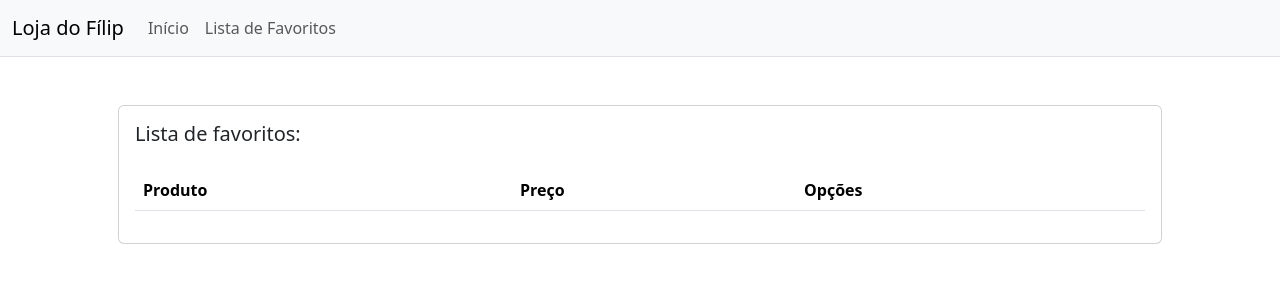
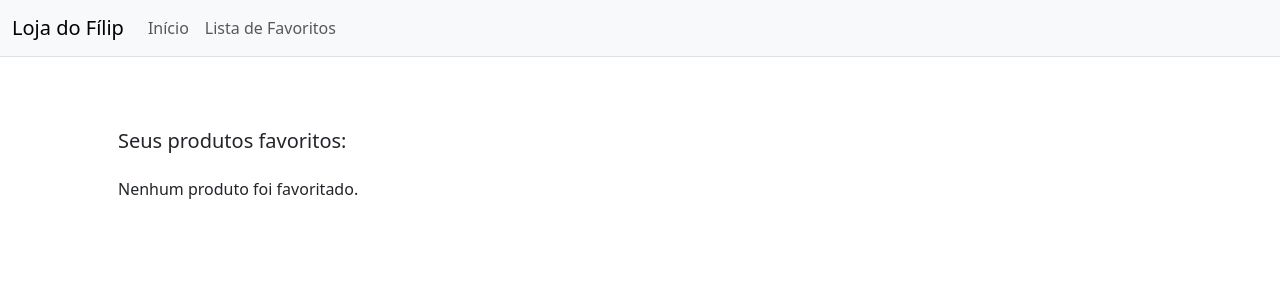
Before and after one commit to filipanselmo11/web-academy-t4, a Next.js app in the folder 14-gerenciamento-de-estado/loja-filip-gerenciamento-estado/: page /favoritos in a window 1280 px wide. Shown: the top 300 px of the page. Built offline with nearby package versions, Linux system fonts and the light colour scheme.

Commit message:
feat: Vamos praticar - Context API no layout

```diff
--- a/14-gerenciamento-de-estado/loja-filip-gerenciamento-estado/src/app/components/ItemFavorito/ItemFavorito.tsx
+++ b/14-gerenciamento-de-estado/loja-filip-gerenciamento-estado/src/app/components/ItemFavorito/ItemFavorito.tsx
@@ -1,19 +1,18 @@
+"use client";
+import { useFavoritosContext } from "@/app/state/FavoritosProvider/FavoritosProvider";
 
 interface ItemfavoritosProps {
   itemFavorito: Produto;
-  setFavoritos: React.Dispatch<React.SetStateAction<Produto[]>>;
 };
 
 export default function ItemFavorito({
   itemFavorito,
-  setFavoritos
 }: ItemfavoritosProps) {
-  const removerFavorito = (id: string) => {
-    setFavoritos((favoritos) => favoritos.filter((item) => item.id !== id));
-  };
+
+  const { removerFavorito } = useFavoritosContext();
 
   return (
-    <tr key={itemFavorito.id}>
+    <>
       <td>
         {itemFavorito.nome}
       </td>
@@ -22,11 +21,12 @@ export default function ItemFavorito({
       </td>
       <td>
         <button
+          type="button"
           onClick={() => removerFavorito(itemFavorito.id)}
           className="btn btn-danger btn-sm">
           Remover
         </button>
       </td>
-    </tr>
+    </>
   );
 }
--- a/14-gerenciamento-de-estado/loja-filip-gerenciamento-estado/src/app/components/ListagemFavoritos/ListagemFavoritos.tsx
+++ b/14-gerenciamento-de-estado/loja-filip-gerenciamento-estado/src/app/components/ListagemFavoritos/ListagemFavoritos.tsx
@@ -1,22 +1,21 @@
+"use client";
 import ItemFavorito from "../ItemFavorito/ItemFavorito";
 
-
-interface ListagemFavoritosProps {
-  produtosFavoritos: Produto[];
-  setFavoritos: React.Dispatch<React.SetStateAction<Produto[]>>;
-};
+interface IListagemFavoritosProps {
+  itensFavoritos: Produto[];
+}
 
 export default function ListagemFavoritos({
-  produtosFavoritos,
-  setFavoritos,
-}: ListagemFavoritosProps) {
-
+  itensFavoritos,
+}: IListagemFavoritosProps) {
   return (
-    <div className="card mb-4">
-      <div className="row card-body">
-        <h5 className="card-title mb-4 fw-light">
-          Lista de favoritos:
-        </h5>
+    // <div className="card mb-4">
+    //   <div className="row card-body">
+    //     <h5 className="card-title mb-4 fw-light">
+    //       Lista de favoritos:
+    //     </h5>
+    //   </div>
+    // </div>
     <div className="table-responsive">
       <table className="table">
         <thead>
@@ -27,16 +26,13 @@ export default function ListagemFavoritos({
           </tr>
         </thead>
         <tbody>
-              {produtosFavoritos.map((item) => (
-                <ItemFavorito
-                  key={item.id}
-                  itemFavorito={item}
-                  setFavoritos={setFavoritos}/>
+          {itensFavoritos.map((itemFavorito) => (
+            <tr key={itemFavorito.id}>
+              <ItemFavorito itemFavorito={itemFavorito} />
+            </tr>
           ))}
         </tbody>
       </table>
     </div>
-      </div>
-    </div>
   );
 }
--- a/14-gerenciamento-de-estado/loja-filip-gerenciamento-estado/src/app/components/ListagemProdutos/ListagemProdutos.tsx
+++ b/14-gerenciamento-de-estado/loja-filip-gerenciamento-estado/src/app/components/ListagemProdutos/ListagemProdutos.tsx
@@ -1,7 +1,4 @@
-import { useContext } from "react";
 import CardProduto from "../CardProduto/CardProduto";
-import ResumoFavorito from "../ResumoFavoritos/ResumoFavoritos";
-
 
 interface ListagemProdutoProps {
   produtos: Produto[];
@@ -24,7 +21,6 @@ export default function ListagemProdutos({
           />
         ))}
       </div>
-      <ResumoFavorito/>
     </>
   );
 }
--- a/14-gerenciamento-de-estado/loja-filip-gerenciamento-estado/src/app/components/ResumoFavoritos/ResumoFavoritos.tsx
+++ b/14-gerenciamento-de-estado/loja-filip-gerenciamento-estado/src/app/components/ResumoFavoritos/ResumoFavoritos.tsx
@@ -1,29 +1,20 @@
-import { useContext } from "react";
-import CardProduto from "../CardProduto/CardProduto";
-import { useFavoritosContext } from "@/app/state/FavoritosProvider/FavoritosProvider";
+"use client";
 
-// interface ResumoFavoritoProps {
-//   favoritos: Produto[];
-//   setFavoritos: React.Dispatch<React.SetStateAction<Produto[]>>;
-// };
+import ListagemFavoritos from "../ListagemFavoritos/ListagemFavoritos";
 
-export default function ResumoFavorito() {
+interface ResumoFavoritoProps {
+  produtos: Produto[];
+}
 
-  const { favoritos } = useFavoritosContext();
-
+export default function ResumoFavorito({ produtos }: ResumoFavoritoProps) {
   return (
     <div className="mt-4">
-      <h5 className="mb-4">
-        Seus produtos favoritos:
-      </h5>
-      <div className="row row-cols-1 row-cols-md-2 row-cols-lg-4 g-3">
-        {favoritos.map((produto) => (
-          <CardProduto
-            key={produto.id}
-            produto={produto}
-          />
-        ))}
-      </div>
+      <h5 className="mb-4">Seus produtos favoritos:</h5>
+      {produtos.length > 0 ? (
+        <ListagemFavoritos itensFavoritos={produtos} />
+      ) : (
+        <p>Nenhum produto foi favoritado.</p>
+      )}
     </div>
   );
 }
--- a/14-gerenciamento-de-estado/loja-filip-gerenciamento-estado/src/app/favoritos/page.tsx
+++ b/14-gerenciamento-de-estado/loja-filip-gerenciamento-estado/src/app/favoritos/page.tsx
@@ -1,19 +1,15 @@
 "use client";
 
-import { useState } from "react";
-import ListagemFavoritos from "../components/ListagemFavoritos/ListagemFavoritos";
+import ResumoFavorito from "../components/ResumoFavoritos/ResumoFavoritos";
+import { useFavoritosContext } from "../state/FavoritosProvider/FavoritosProvider";
 
-export default function Favoritos() {
-
-  const [favoritos, setFavoritos] = useState<Produto[] | []>([]);
+export default function Favoritos () {
+  const { favoritos } = useFavoritosContext();
 
   return (
     <main>
       <div className="container p-5">
-        <ListagemFavoritos
-          produtosFavoritos={favoritos}
-          setFavoritos={setFavoritos}
-        />
+        <ResumoFavorito produtos={favoritos}/>
       </div>
     </main>
   );
--- a/14-gerenciamento-de-estado/loja-filip-gerenciamento-estado/src/app/layout.tsx
+++ b/14-gerenciamento-de-estado/loja-filip-gerenciamento-estado/src/app/layout.tsx
@@ -2,7 +2,7 @@ import type { Metadata } from "next";
 import "bootstrap/dist/css/bootstrap.min.css";
 import Navbar from "./components/Navbar/Navbar";
 import BootstrapClient from "./components/BootstrapClient";
-
+import { FavoritosProvider } from "./state/FavoritosProvider/FavoritosProvider";
 
 export const metadata: Metadata = {
   title: "Loja do Fílip Gerenciamento de Estado",
@@ -16,9 +16,11 @@ export default function RootLayout({
   return (
     <html lang="pt-br">
       <body>
-        <Navbar />
-        {children}
-        <BootstrapClient/>
+        <FavoritosProvider>
+          <Navbar />
+          {children}
+          <BootstrapClient />
+        </FavoritosProvider>
       </body>
     </html>
   );
--- a/14-gerenciamento-de-estado/loja-filip-gerenciamento-estado/src/app/page.tsx
+++ b/14-gerenciamento-de-estado/loja-filip-gerenciamento-estado/src/app/page.tsx
@@ -9,9 +9,7 @@ export default function App() {
   return (
     <main>
       <div className="container p-5">
-        <FavoritosProvider>
-          <ListagemProdutos produtos={produtos} />
-        </FavoritosProvider>
+        <ListagemProdutos produtos={produtos} />
       </div>
     </main>
   );
--- a/14-gerenciamento-de-estado/loja-filip-gerenciamento-estado/src/app/state/FavoritosProvider/FavoritosProvider.tsx
+++ b/14-gerenciamento-de-estado/loja-filip-gerenciamento-estado/src/app/state/FavoritosProvider/FavoritosProvider.tsx
@@ -5,11 +5,15 @@ import { createContext, useContext, useState } from "react";
 interface IFavoritosContext {
   favoritos: Produto[];
   setFavoritos: React.Dispatch<React.SetStateAction<Produto[]>>;
+  verificarFavorito: (id: string) => boolean;
+  removerFavorito: (id: string) => void;
 }
 
 export const FavoritosContext = createContext<IFavoritosContext>({
   favoritos: [],
   setFavoritos: () => {},
+  verificarFavorito: () => false,
+  removerFavorito: () => {},
 });
 
 export const FavoritosProvider = ({
@@ -19,11 +23,21 @@ export const FavoritosProvider = ({
 }) => {
   const [favoritos, setFavoritos] = useState<Produto[]>([]);
 
+  const verificarFavorito = (id: string) => {
+    return favoritos.some((item) => item.id === id);
+  };
+
+  const removerFavorito = (id: string) => {
+    setFavoritos((prevFavoritos) => prevFavoritos.filter((item) => item.id !== id));
+  };
+
   return (
     <FavoritosContext.Provider
       value={{
         favoritos,
         setFavoritos,
+        verificarFavorito,
+        removerFavorito
       }}
     >
       {children}
```
Also changed, not shown: 14-gerenciamento-de-estado/loja-filip-gerenciamento-estado/src/app/components/CardProduto/CardProduto.tsx (+6 -6 lines). Lines whose indentation alone changed are shown as unchanged.
